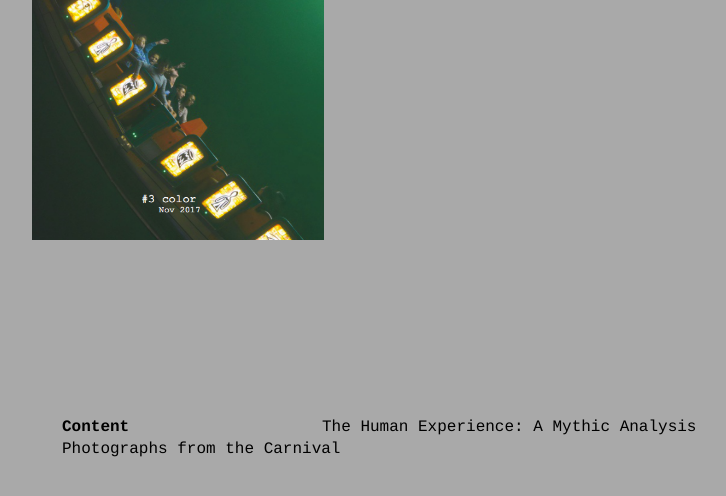
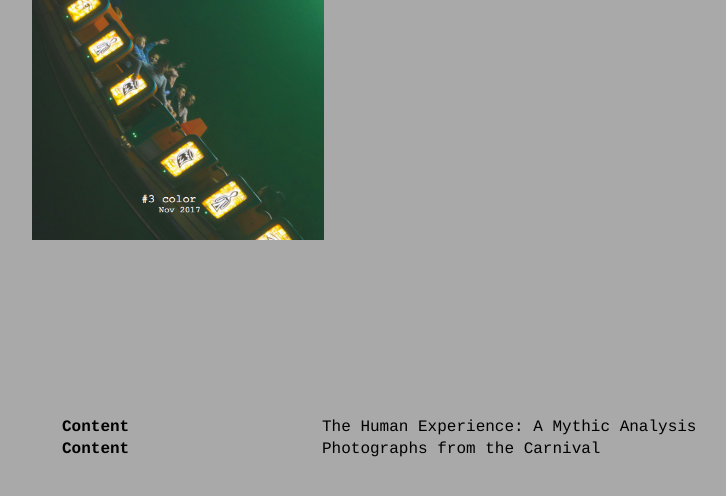
Before and after one commit to photonphotomag/photonphotomag.github.io, a plain HTML site: page index.html in a window 1280 px wide. Shown: the part 2653-3149 px from the top of the page, without its empty margins (178-904 px from the left). Drawn offline with nearby package versions, Linux system fonts and the light colour scheme.

Commit message:
Update index.html

```diff
--- a/index.html
+++ b/index.html
@@ -79,7 +79,7 @@
                 <p class ="features">
                 <a href="essay1.html">The Human Experience: A Mythic Analysis</a></li>
                 <p class="title">
-                    <b></b>
+                    <b>Content</b>
                 <p class ="features">
                 <a href="carnival_photos.html">Photographs from the Carnival</a></li>
 
```
